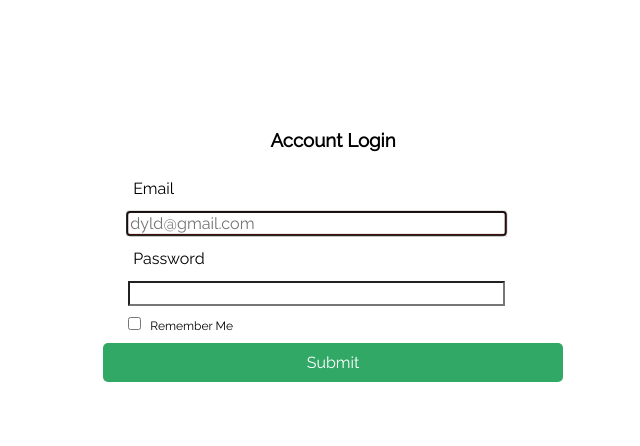
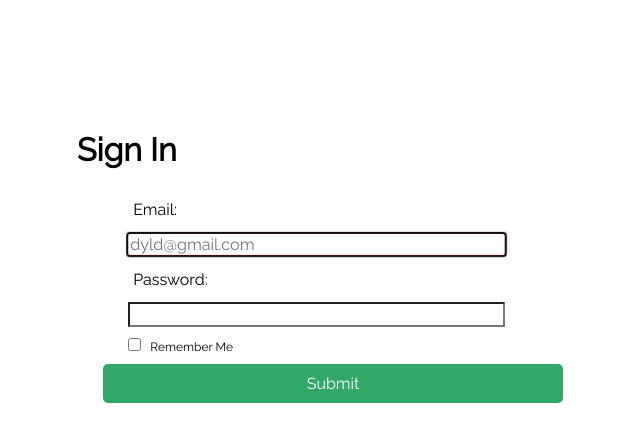
Before and after one commit to SuperByakugan/Tinovation2021ProductWeb, a plain HTML site: page login.html in a window 1280 px wide. Shown: the whole page, without its empty margins (307-947 px from the left). Drawn offline with Linux system fonts and the light colour scheme.

Commit message:
Update login.html

```diff
--- a/login.html
+++ b/login.html
@@ -13,21 +13,37 @@
 <body>
     <div id="main">
         <form id="login">
-            <h3>Account Login</h3>
+            <h1>Sign In</h1>
             <div class="inputs">
-                <label for="email">Email</label>
-                <input id="login-email" type="email" placeholder="dyld@gmail.com" autofocus required></input>
+                <label for="email">Email:</label>
+                <div class = "container"><input class = "textBox" id="login-email" type="email" placeholder="dyld@gmail.com" autofocus required></input></div>
             </div>
             <div class="inputs">
-                <label for="password">Password</label>
-                <input id="login-password" type="password" required></input>
+                <label for="password">Password:</label>
+                <div class = "container"><input class = "textBox" id="login-password" type="password" required></input></div>
             </div>
             <div class="inputs">
                 <input id="remember-user" type="checkbox"></input>
                 <label for="remember-user" style="font-size: 12px;">Remember Me</label>
             </div>
             <button id="submit" onclick="submit()">Submit</button>
+            <!--
+            <p></p><a href = "signup.html">Don't have an account?</a>
+            <p></p><div class="customBtn">
+                <span class="icon" id = "google"></span>
+                <span class="buttonText">Sign in with Google</span>
+              </div>
+              <p></p><div class="customBtn">
+                <span class="icon" id = "facebook"></span>
+                <span class="buttonText">Sign in with Facebook</span>
+              </div>
+              <p></p><div class="customBtn">
+                <span class="icon" id = "twitter"></span>
+                <span class="buttonText">Sign in with Twitter</span>
+              </div>-->
         </form>
+
+
     </div>
 
     <script src="https://www.gstatic.com/firebasejs/7.24.0/firebase-app.js"></script>
@@ -48,8 +64,8 @@
         };
         // Initialize Firebase
         firebase.initializeApp(firebaseConfig);
+    </script>
 
-    </script>
 </body>
 
 </html>
```
